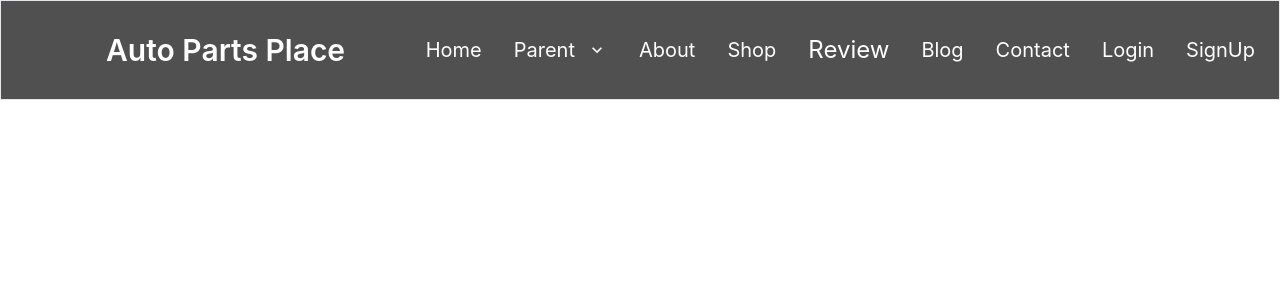
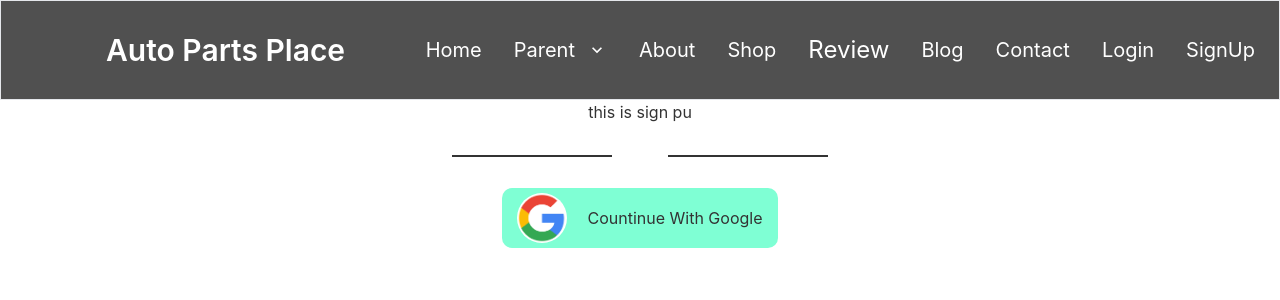
Before and after one commit to sazzadhossain1/auto-parts-place-client, a React (Create React App) app: page /signUp in a window 1280 px wide. Shown: the top 300 px of the page. Built offline with nearby package versions, Linux system fonts and the light colour scheme.

Commit message:
google button added and done

```diff
--- a/package.json
+++ b/package.json
@@ -7,6 +7,7 @@
     "@testing-library/react": "^13.2.0",
     "@testing-library/user-event": "^13.5.0",
     "daisyui": "^2.15.0",
+    "firebase": "^9.8.1",
     "react": "^18.1.0",
     "react-dom": "^18.1.0",
     "react-firebase-hooks": "^5.0.3",
--- a/src/App.js
+++ b/src/App.js
@@ -24,7 +24,7 @@ function App() {
         <Route path="/blog" element={<Blog></Blog>}></Route>
         <Route path="/contact" element={<Contact></Contact>}></Route>
         <Route path="/login" element={<Login></Login>}></Route>
-        <Route path="/login" element={<SignUp></SignUp>}></Route>
+        <Route path="/signUp" element={<SignUp></SignUp>}></Route>
       </Routes>
     </div>
   );
--- /dev/null
+++ b/src/Components/GoogleButton/GoogleButton.css
@@ -0,0 +1,35 @@
+.parent-line {
+  display: flex;
+  align-items: center;
+  justify-content: center;
+}
+
+.line {
+  width: 160px;
+  border: 1px solid;
+  height: 1px;
+}
+
+.or {
+  margin-top: 15px;
+  margin: 20px;
+  color: white;
+}
+
+.google {
+  display: flex;
+  margin: auto;
+  align-items: center;
+  background-color: aquamarine;
+  padding: 5px;
+  border-radius: 10px;
+}
+.google img {
+  height: 50px;
+  border-radius: 50px;
+  margin-right: 20px;
+  margin-left: 10px;
+}
+.google p {
+  margin-right: 10px;
+}
--- a/src/Components/GoogleButton/GoogleButton.js
+++ b/src/Components/GoogleButton/GoogleButton.js
@@ -1,7 +1,47 @@
 import React from "react";
+import { useSignInWithGoogle } from "react-firebase-hooks/auth";
+import { useNavigate } from "react-router-dom";
+import auth from "../../firebase.init";
+import googlePhoto from "../../image/google.png";
+import "./GoogleButton.css";
 
 const GoogleButton = () => {
-  return <div></div>;
+  const [signInWithGoogle, user, loading, error] = useSignInWithGoogle(auth);
+  const navigate = useNavigate();
+  let errorUser;
+
+  if (error) {
+    errorUser = (
+      <div>
+        <p style={{ color: "red" }}>Error:{error.message}</p>
+      </div>
+    );
+  }
+
+  if (user) {
+    navigate("/");
+  }
+  return (
+    <div>
+      <div className="parent-line">
+        <div className="line"></div>
+        <p className="or">or</p>
+        <div className="line"></div>
+      </div>
+      {errorUser}
+
+      {loading && (
+        <p>
+          Loading...
+          <br />
+          Please Waite
+        </p>
+      )}
+      <button onClick={() => signInWithGoogle()} className="google">
+        <img src={googlePhoto} alt="" /> <p>Countinue With Google</p>
+      </button>
+    </div>
+  );
 };
 
 export default GoogleButton;
--- a/src/Components/Login/Login.js
+++ b/src/Components/Login/Login.js
@@ -1,9 +1,11 @@
 import React from "react";
+import GoogleButton from "../GoogleButton/GoogleButton";
 
 const Login = () => {
   return (
     <div>
       <h1>this is login</h1>
+      <GoogleButton></GoogleButton>
     </div>
   );
 };
--- a/src/Components/SignUp/SignUp.js
+++ b/src/Components/SignUp/SignUp.js
@@ -1,7 +1,13 @@
 import React from "react";
+import GoogleButton from "../GoogleButton/GoogleButton";
 
 const SignUp = () => {
-  return <div></div>;
+  return (
+    <div>
+      <h1>this is sign pu</h1>
+      <GoogleButton></GoogleButton>
+    </div>
+  );
 };
 
 export default SignUp;
--- /dev/null
+++ b/src/firebase.init.js
@@ -0,0 +1,22 @@
+// Import the functions you need from the SDKs you need
+import { initializeApp } from "firebase/app";
+import { getAuth } from "firebase/auth";
+
+// TODO: Add SDKs for Firebase products that you want to use
+// https://firebase.google.com/docs/web/setup#available-libraries
+
+// Your web app's Firebase configuration
+const firebaseConfig = {
+  apiKey: "AIzaSyCIihabU5s0NTmTje-RvK0PfnYnUucFGoI",
+  authDomain: "auto-parts-place.firebaseapp.com",
+  projectId: "auto-parts-place",
+  storageBucket: "auto-parts-place.appspot.com",
+  messagingSenderId: "667743730203",
+  appId: "1:667743730203:web:1796151f57d848b43296be",
+};
+
+// Initialize Firebase
+const app = initializeApp(firebaseConfig);
+
+const auth = getAuth();
+export default auth;
```
Also changed, not shown: src/Components/Login/Login.css (added), src/Components/SignUp/SignUp.css (added), src/image/google.png (added), 1 other file (tests, documents, lock files or other folders).
